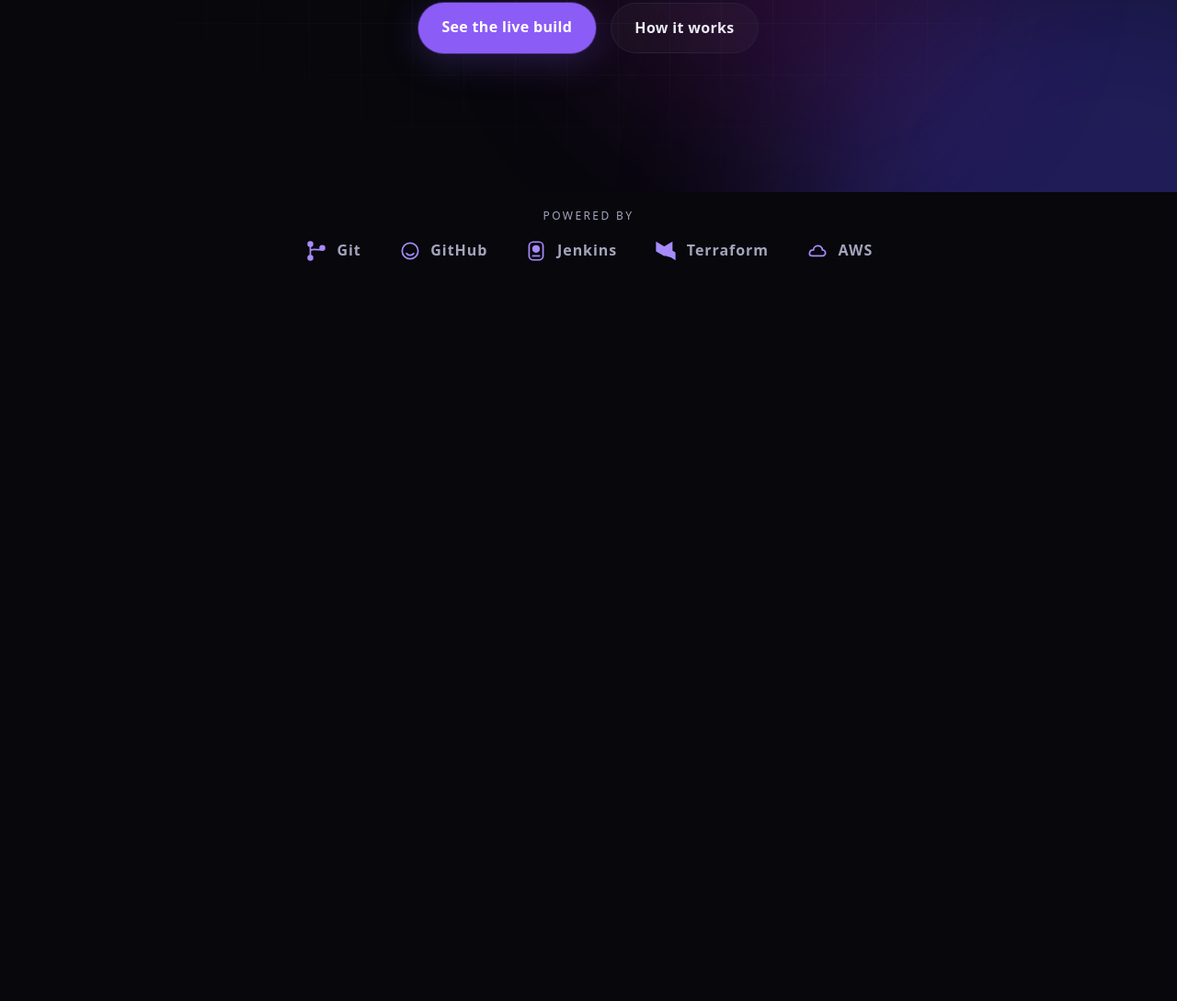
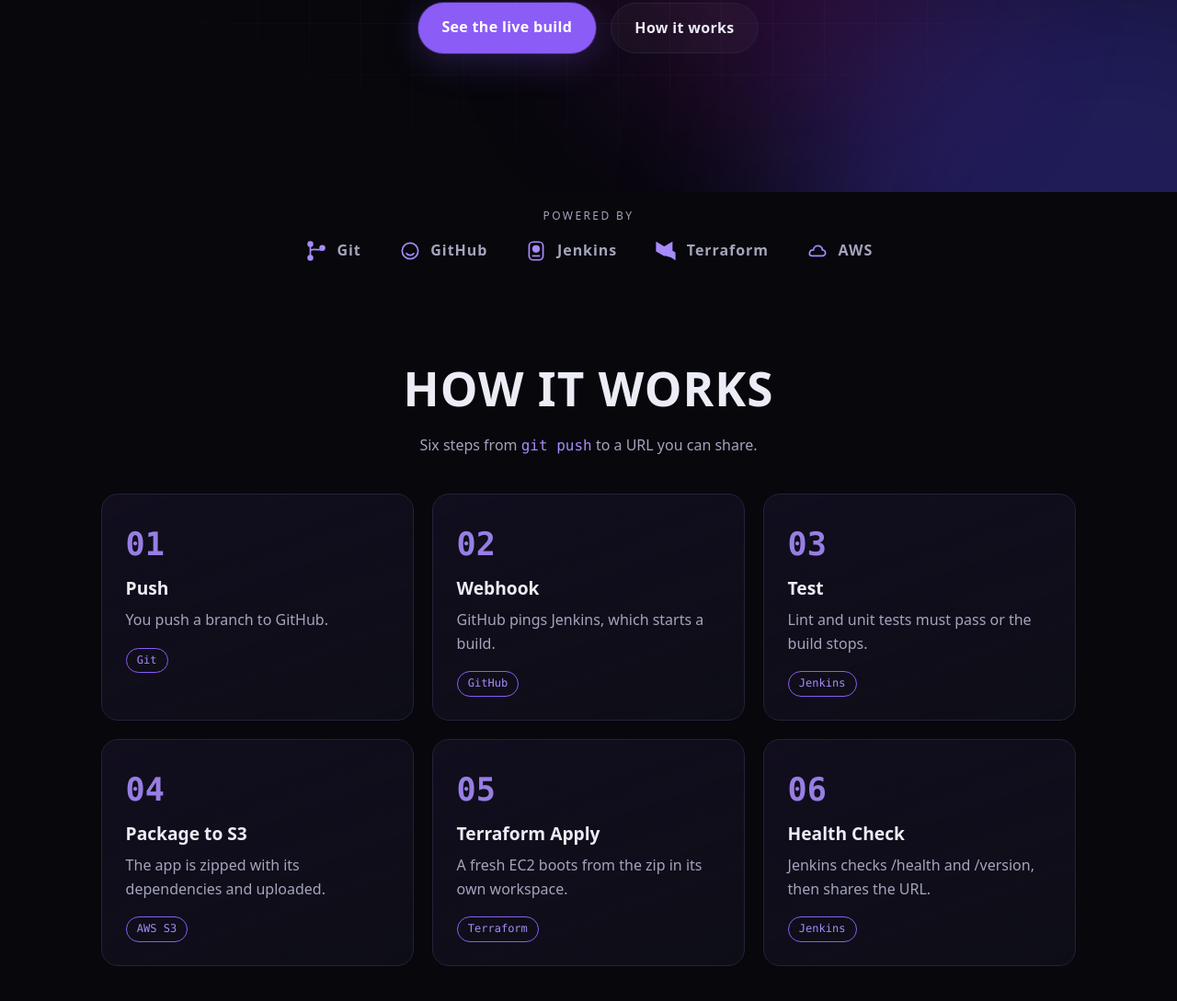
Before and after one commit to RishitTandon7/PushPad, a website: page app/public/index.html in a window 1280 px wide. Shown: the part 591-1680 px from the top of the page at 92% size. Before the commit the page ends 893 px from the top, so only its background shows below. Drawn offline with Linux system fonts and the light colour scheme; no server answers.

Commit message:
feat(ui): how-it-works cards

```diff
--- a/app/public/index.html
+++ b/app/public/index.html
@@ -56,6 +56,20 @@
     </ul>
   </section>
 
+  <!-- §4 -->
+  <section class="section" id="pipeline">
+    <h2 class="reveal">How it works</h2>
+    <p class="sub reveal">Six steps from <code>git push</code> to a URL you can share.</p>
+    <ol class="cards">
+      <li class="card reveal"><span class="num">01</span><h3>Push</h3><p>You push a branch to GitHub.</p><span class="tag">Git</span></li>
+      <li class="card reveal"><span class="num">02</span><h3>Webhook</h3><p>GitHub pings Jenkins, which starts a build.</p><span class="tag">GitHub</span></li>
+      <li class="card reveal"><span class="num">03</span><h3>Test</h3><p>Lint and unit tests must pass or the build stops.</p><span class="tag">Jenkins</span></li>
+      <li class="card reveal"><span class="num">04</span><h3>Package to S3</h3><p>The app is zipped with its dependencies and uploaded.</p><span class="tag">AWS S3</span></li>
+      <li class="card reveal"><span class="num">05</span><h3>Terraform Apply</h3><p>A fresh EC2 boots from the zip in its own workspace.</p><span class="tag">Terraform</span></li>
+      <li class="card reveal"><span class="num">06</span><h3>Health Check</h3><p>Jenkins checks /health and /version, then shares the URL.</p><span class="tag">Jenkins</span></li>
+    </ol>
+  </section>
+
   </main>
   <!-- §END -->
   <script src="app.js"></script>
--- a/app/public/styles.css
+++ b/app/public/styles.css
@@ -96,3 +96,12 @@ code { font-family: var(--mono); color: var(--accent-2); }
 .tool-row li { display: flex; align-items: center; gap: .6rem; font-weight: 700; letter-spacing: .06em; color: var(--muted); transition: color .2s, transform .2s; }
 .tool-row li:hover { color: var(--text); transform: translateY(-2px); }
 .tool-row svg { width: 26px; height: 26px; stroke: var(--accent-2); fill: var(--accent-2); stroke-width: 1.6; }
+
+/* §4 numbered cards (also used by features) */
+.cards { list-style: none; padding: 0; margin: 0; display: grid; grid-template-columns: repeat(auto-fit, minmax(280px, 1fr)); gap: 1.25rem; text-align: left; counter-reset: none; }
+.card { position: relative; background: linear-gradient(160deg, rgba(139, 92, 246, .08), rgba(15, 15, 24, .9)); border: 1px solid var(--line); border-radius: 18px; padding: 1.6rem; transition: transform .25s, box-shadow .25s, border-color .25s; }
+.card:hover { transform: translateY(-6px); border-color: var(--accent); box-shadow: var(--glow); }
+.num { font-family: var(--mono); font-size: 2.2rem; font-weight: 800; color: var(--accent-2); opacity: .9; }
+.card h3 { margin: .3rem 0 .4rem; font-size: 1.2rem; }
+.card p { margin: 0 0 1rem; color: var(--muted); }
+.tag { display: inline-block; font-family: var(--mono); font-size: .75rem; padding: .2rem .7rem; border: 1px solid var(--accent); border-radius: 999px; color: var(--accent-2); }
```
